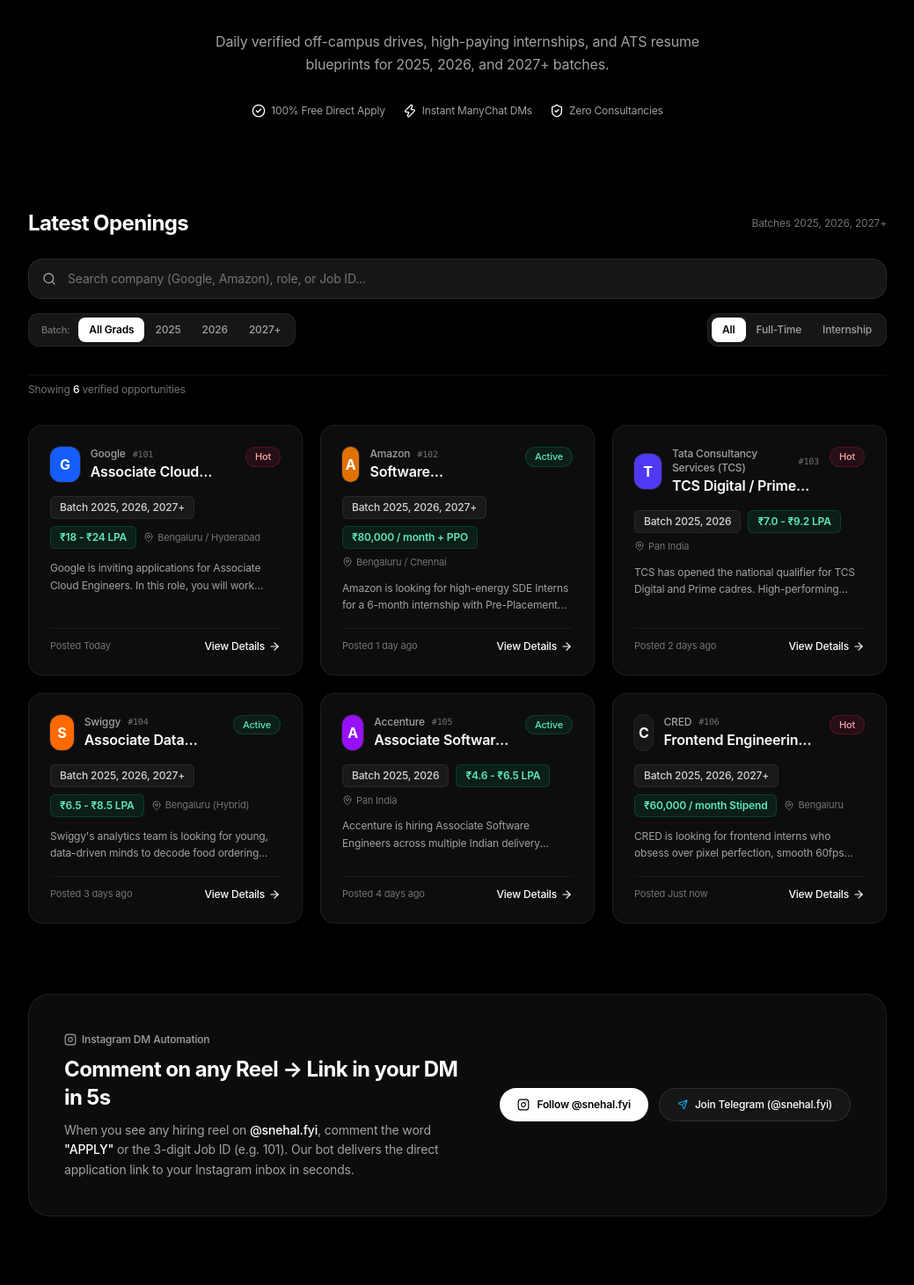
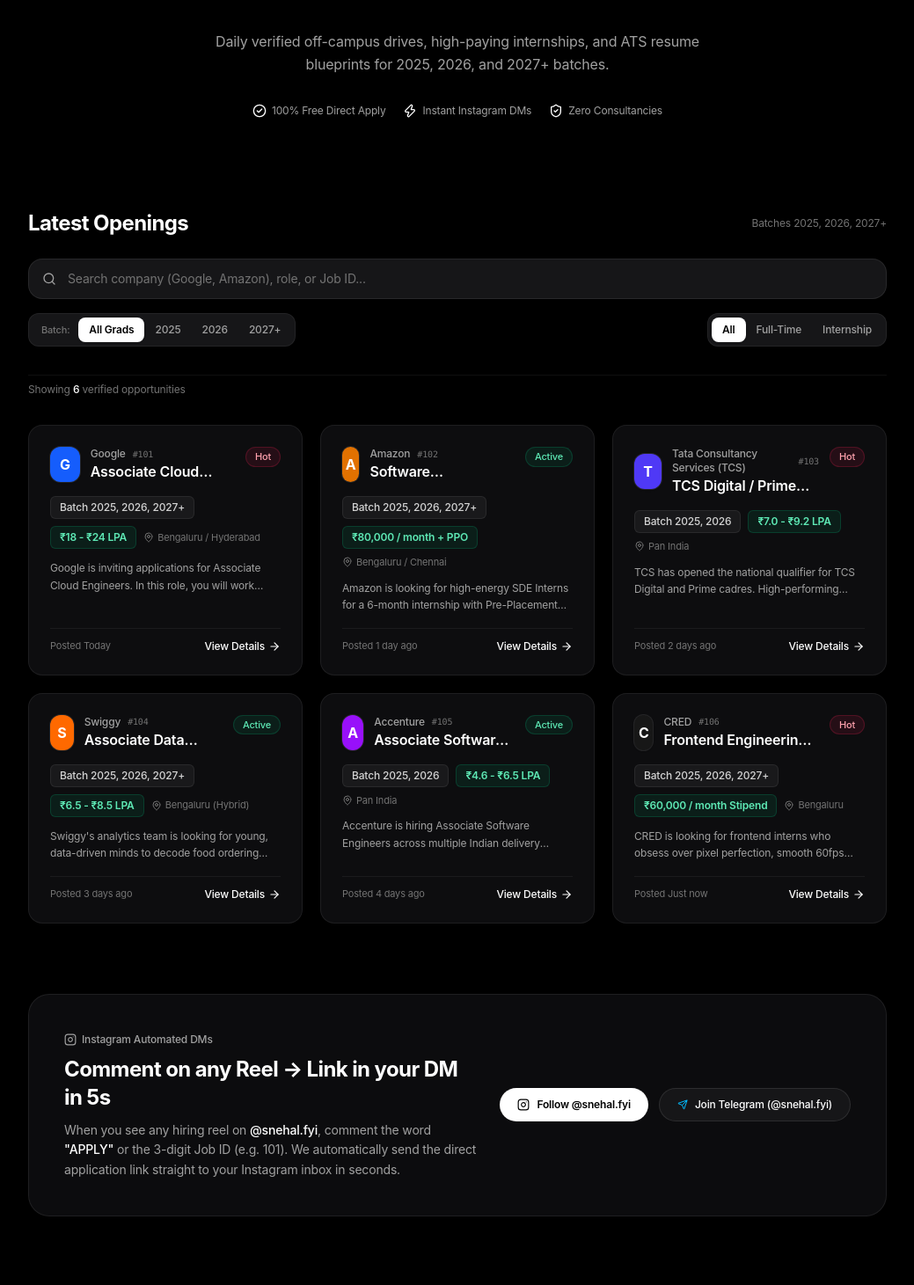
Before and after one commit to snehalreddy23/snehal.fyi, a Next.js app: page / in a window 1280 px wide. Shown: the part 549-2010 px from the top of the page at 88% size, without its empty margins (120-1159 px from the left). Built offline with nearby package versions, Linux system fonts and the light colour scheme.

Commit message:
Remove all internal ManyChat mentions from public UI

```diff
--- a/src/app/page.tsx
+++ b/src/app/page.tsx
@@ -45,7 +45,7 @@ export default function HomePage() {
           </span>
           <span className="flex items-center gap-1.5">
             <Zap className="w-4 h-4 text-white" />
-            Instant ManyChat DMs
+            Instant Instagram DMs
           </span>
           <span className="flex items-center gap-1.5">
             <ShieldCheck className="w-4 h-4 text-white" />
@@ -68,20 +68,20 @@ export default function HomePage() {
         <JobFeed initialJobs={JOBS_DATA} />
       </section>
 
-      {/* ManyChat Instagram DM Feature Banner */}
+      {/* Instagram DM Feature Banner */}
       <section className="max-w-5xl mx-auto px-4 sm:px-6">
         <div className="apple-glass rounded-3xl p-6 sm:p-10 border border-white/[0.08] shadow-2xl">
           <div className="flex flex-col md:flex-row items-start md:items-center justify-between gap-6">
             <div className="space-y-2.5 max-w-xl">
               <div className="inline-flex items-center gap-1.5 text-xs text-neutral-400 font-medium">
                 <InstagramIcon className="w-3.5 h-3.5" />
-                <span>Instagram DM Automation</span>
+                <span>Instagram Automated DMs</span>
               </div>
               <h3 className="text-xl sm:text-2xl font-bold text-white tracking-tight">
                 Comment on any Reel → Link in your DM in 5s
               </h3>
               <p className="text-xs sm:text-sm text-neutral-400 leading-relaxed">
-                When you see any hiring reel on <strong className="text-white font-medium">@snehal.fyi</strong>, comment the word <strong className="text-white font-medium">"APPLY"</strong> or the 3-digit Job ID (e.g. 101). Our bot delivers the direct application link to your Instagram inbox in seconds.
+                When you see any hiring reel on <strong className="text-white font-medium">@snehal.fyi</strong>, comment the word <strong className="text-white font-medium">"APPLY"</strong> or the 3-digit Job ID (e.g. 101). We automatically send the direct application link straight to your Instagram inbox in seconds.
               </p>
             </div>
 
@@ -183,7 +183,7 @@ export default function HomePage() {
             },
             {
               q: "How does the Instagram automation work?",
-              a: "When you comment 'APPLY' or the 3-digit Job ID on any Reel from @snehal.fyi, our ManyChat automation delivers the exact application URL straight to your Instagram DMs.",
+              a: "When you comment 'APPLY' or the 3-digit Job ID on any Reel from @snehal.fyi, our automated system delivers the exact application URL straight to your Instagram DMs in seconds.",
             },
           ].map((item, index) => (
             <div
--- a/src/app/post-job/page.tsx
+++ b/src/app/post-job/page.tsx
@@ -139,7 +139,7 @@ ${formData.selectionProcess
         <div className="bg-[#070b16] border border-cyan-500/30 rounded-2xl p-5 space-y-4 text-xs font-mono">
           <div>
             <label className="text-slate-300 block mb-1">
-              Job ID (For Instagram Reel & ManyChat, e.g. 107):
+              Job ID (For Instagram Reel, e.g. 107):
             </label>
             <input
               type="text"
```
